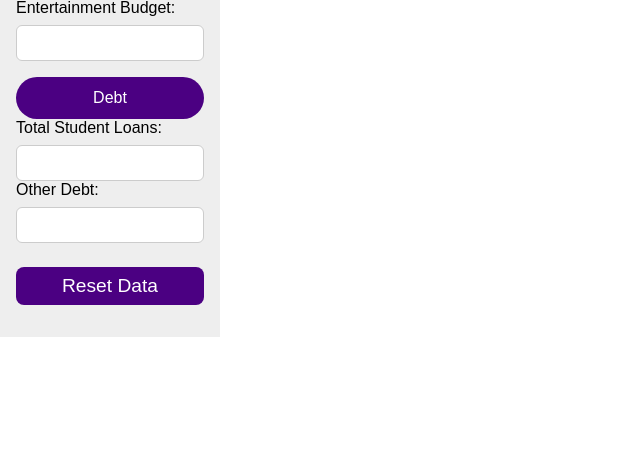
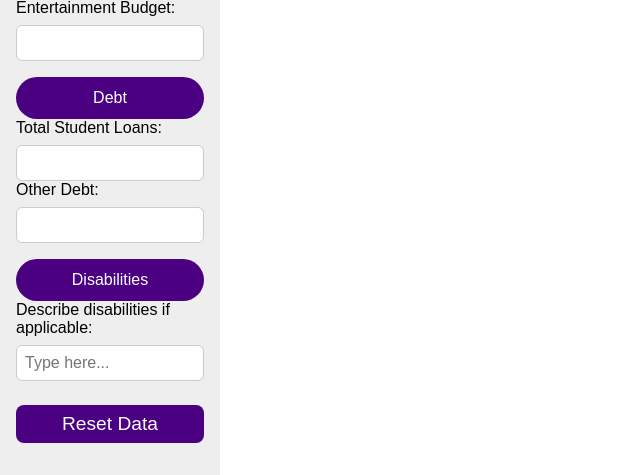
Before and after one commit to IsometricPotato/Crystl, a Flask app: page /budget in a window 1280 px wide. Shown: the part 756-1231 px from the top of the page, without its empty margins (0-640 px from the left). Before the commit the page ends 1093 px from the top, so only its background shows below. Run offline with Flask 3, Linux system fonts and the light colour scheme.

Commit message:
added disabilities

```diff
--- a/app.py
+++ b/app.py
@@ -118,10 +118,24 @@ def update_debt():
 
     return redirect(url_for("expenses_page"))
 
+@app.route("/update_disabilities", methods=["POST"])
+def update_disabilities():
+    disability = request.form.get("disabilities")
+
+    budget_data = read_budget()
+    if "disabilities" not in budget_data["0"]:
+        budget_data["0"]["disabilities"] = []
+    budget_data["0"]["disabilities"].append(disability)
+    write_budget(budget_data)
+
+    return redirect(url_for("expenses_page"))
+
 @app.route("/reset_data", methods=["POST"])
 def reset_data():
 
-    session["user_data"] = {}
+    budget_data = read_budget()
+    budget_data["0"] = {}
+    write_budget(budget_data)
 
     return redirect(url_for("expenses_page"))
 
--- a/budget_data.json
+++ b/budget_data.json
@@ -7,6 +7,10 @@
     "food_cost": "235235",
     "transportation_cost": "463463",
     "student_loans": "5425425",
-    "other_debt": "12"
+    "other_debt": "12",
+    "disabilities": [
+      "dddd",
+      "wheel chair"
+    ]
   }
 }
--- a/templates/expenses_page.html
+++ b/templates/expenses_page.html
@@ -82,7 +82,6 @@
                 <button type="submit" style="display:none;"></button>
             </form>
         </li>
-
         <li class="data_inputs">
             <span class="header">Debt</span>
             <form method="POST" action="{{ url_for('update_debt') }}">
@@ -91,6 +90,15 @@
 
                 <label for="other_debt">Other Debt:</label>
                 <input type="number" name="other_debt" id="other_debt" step="0.01" required>
+
+                <button type="submit" style="display:none;"></button>
+            </form>
+        </li>
+        <li class="data_inputs">
+            <span class="header">Disabilities</span>
+            <form method="POST" action="{{ url_for('update_disabilities') }}">
+                <label for="disabilities">Describe disabilities if applicable:</label>
+                <input type="text" name="disabilities" id="disabilities" placeholder="Type here..."></input>
 
                 <button type="submit" style="display:none;"></button>
             </form>
```
